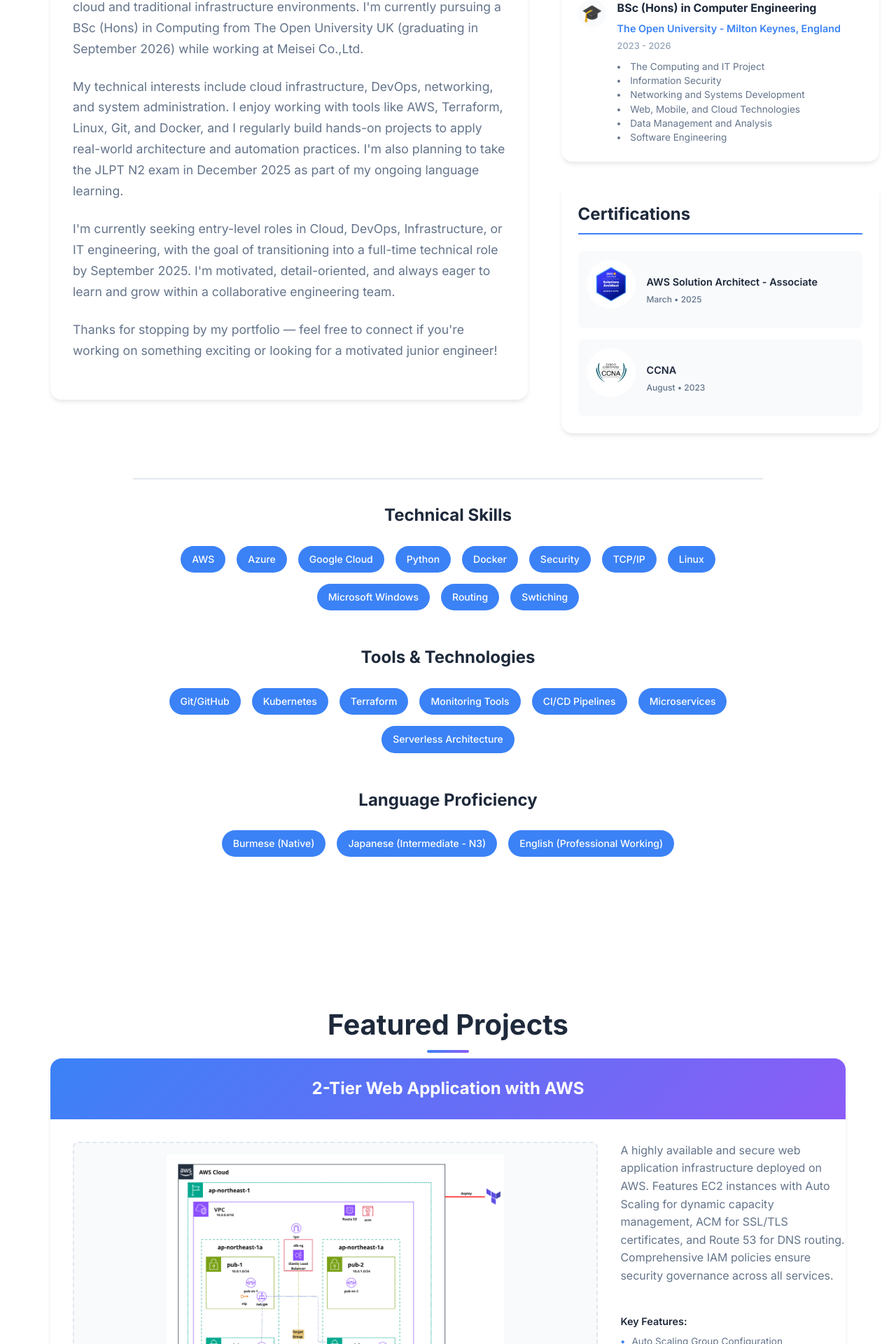
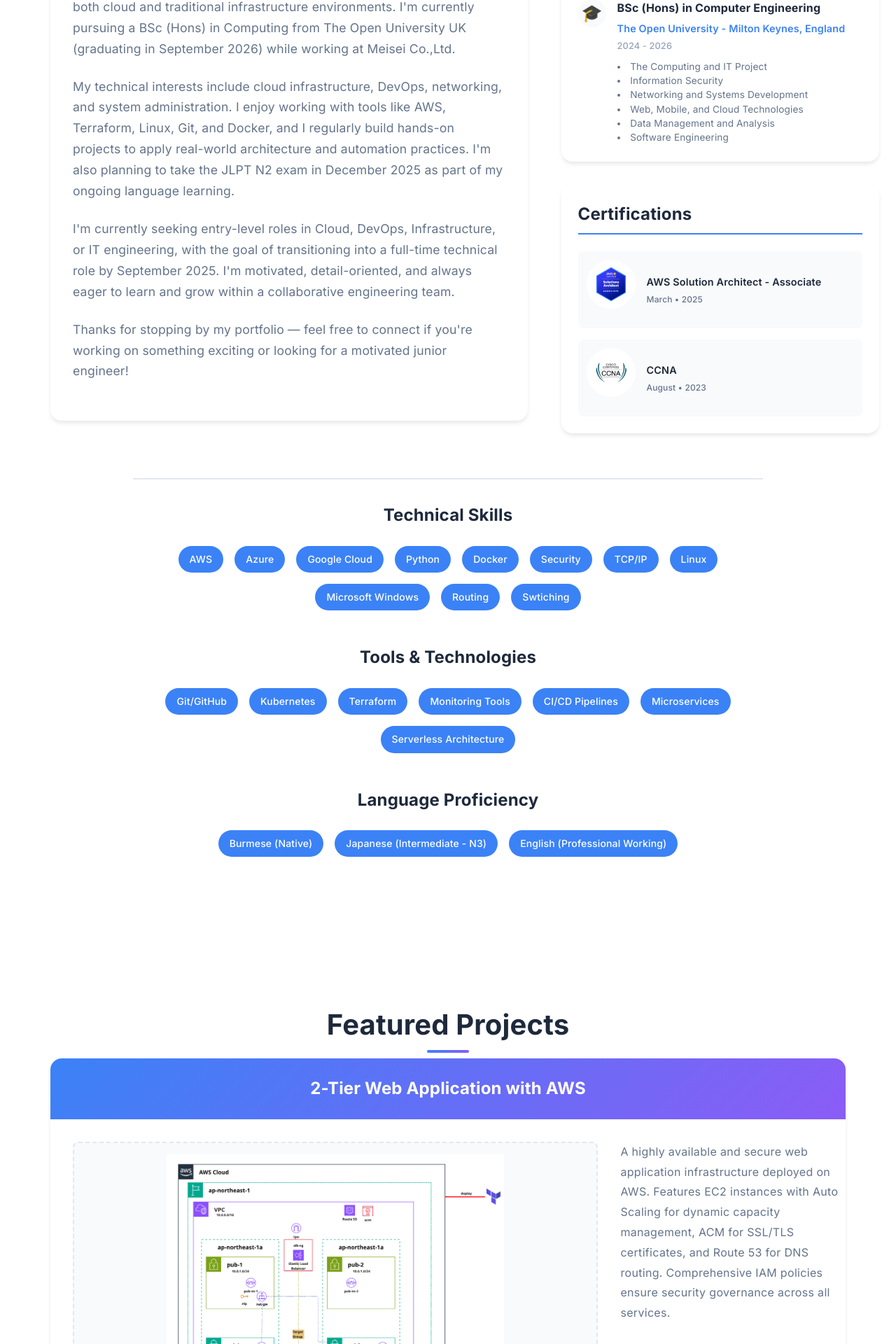
Before and after one commit to tts1196/thantintswe-portfolio, a React (Vite) app: page / in a window 1280 px wide. Shown: the part 1128-3048 px from the top of the page at 70% size. Built offline with nearby package versions, Linux system fonts and the light colour scheme.

Commit message:
Fix education year from 2023-2026 to 2024-2026 and improve Japanese text formatting

```diff
--- a/src/App.css
+++ b/src/App.css
@@ -30,6 +30,28 @@
   color: var(--text-primary);
   background-color: var(--bg-primary);
   scroll-behavior: smooth;
+}
+
+/* Enhanced text rendering for multilingual content */
+* {
+  text-rendering: optimizeLegibility;
+  -webkit-font-smoothing: antialiased;
+  -moz-osx-font-smoothing: grayscale;
+}
+
+/* Japanese text improvements */
+p, li, span, div {
+  word-break: break-word;
+  overflow-wrap: break-word;
+  letter-spacing: 0.01em;
+}
+
+/* Improved line height for Japanese content */
+.App[data-lang="ja"] p,
+.App[data-lang="ja"] li,
+.App[data-lang="ja"] span {
+  line-height: 1.8;
+  letter-spacing: 0.05em;
 }
 
 .App {
@@ -256,6 +278,7 @@
   color: var(--text-secondary);
   margin-bottom: 0.5rem;
   font-weight: 600;
+  line-height: 1.4;
 }
 
 .hero-subtitle-ja {
@@ -270,7 +293,8 @@
   font-size: 1.1rem;
   color: var(--text-secondary);
   margin-bottom: 0.5rem;
-  line-height: 1.7;
+  line-height: 1.8;
+  word-break: break-word;
 }
 
 .hero-description-ja {
@@ -608,18 +632,22 @@
   color: var(--text-secondary);
   margin-bottom: 2rem;
   line-height: 2;
+  word-break: break-word;
+  letter-spacing: 0.01em;
 }
 
 .about-description-ja {
   font-size: 1.1rem;
   color: var(--text-light);
   margin-bottom: 2rem;
-  line-height: 1.8;
+  line-height: 2;
   font-style: italic;
   padding: 1rem;
   background-color: var(--bg-secondary);
   border-left: 4px solid var(--primary-color);
   border-radius: 4px;
+  word-break: break-word;
+  letter-spacing: 0.02em;
 }
 
 .about-stats {
@@ -879,8 +907,10 @@
 .project-description {
   color: var(--text-secondary);
   margin: 0;
-  line-height: 1.6;
+  line-height: 1.8;
   font-size: 1rem;
+  word-break: break-word;
+  letter-spacing: 0.02em;
 }
 
 .project-description-ja {
@@ -913,10 +943,12 @@
 .feature-item {
   color: var(--text-secondary);
   font-size: 0.85rem;
-  line-height: 1.4;
-  margin-bottom: 0.25rem;
+  line-height: 1.6;
+  margin-bottom: 0.3rem;
   padding-left: 1rem;
   position: relative;
+  word-break: break-word;
+  letter-spacing: 0.01em;
 }
 
 .feature-item::before {
@@ -1018,15 +1050,19 @@
 .contact-description {
   color: var(--text-secondary);
   margin-bottom: 1rem;
-  line-height: 1.6;
+  line-height: 1.7;
+  word-break: break-word;
+  letter-spacing: 0.01em;
 }
 
 .contact-description-ja {
   color: var(--text-light);
   margin-bottom: 2rem;
-  line-height: 1.6;
+  line-height: 1.8;
   font-style: italic;
   font-size: 0.95rem;
+  word-break: break-word;
+  letter-spacing: 0.02em;
 }
 
 .contact-details {
@@ -1130,8 +1166,10 @@
 .resume-description {
   color: var(--text-secondary);
   margin-bottom: 2rem;
-  line-height: 1.6;
+  line-height: 1.7;
   font-size: 0.95rem;
+  word-break: break-word;
+  letter-spacing: 0.01em;
 }
 
 .resume-download-btn {
--- a/src/App.jsx
+++ b/src/App.jsx
@@ -194,7 +194,7 @@
       title: "2-Tier Web Application with AWS",
       description: {
         en: "A highly available and secure web application infrastructure deployed on AWS. Features EC2 instances with Auto Scaling for dynamic capacity management, ACM for SSL/TLS certificates, and Route 53 for DNS routing. Comprehensive IAM policies ensure security governance across all services.",
-        ja: "AWSに展開された高可用性でセキュアなWebアプリケーションインフラストラクチャです。動的な容量管理のためのAuto Scaling付きEC2インスタンス、SSL/TLS証明書のためのACM、DNSルーティングのためのRoute 53を特徴としています。包括的なIAMポリシーが全サービスのセキュリティガバナンスを確保します。"
+        ja: "AWSに展開された高可用性でセキュアなWebアプリケーションインフラストラクチャ。EC2インスタンスのAuto Scaling機能による動的な容量管理、ACMによるSSL/TLS証明書管理、Route 53によるDNSルーティングを実装。包括的なIAMポリシーにより全サービスのセキュリティガバナンスを確保。"
       },
       technologies: ["AWS", "EC2", "ACM", "Route53", "Auto-Scaling", "IAM"],
       keyFeatures: {
@@ -245,7 +245,7 @@
   ]
 
   return (
-    <div className="App">
+    <div className="App" data-lang={language}>
       {/* Navigation */}
       <nav className="navbar">
         <div className="container">
@@ -351,7 +351,7 @@
                   <div className="education-details">
                     <h4 className="education-degree">BSc (Hons) in Computer Engineering</h4>
                     <p className="education-school">The Open University - Milton Keynes, England</p>
-                    <p className="education-year">2023 - 2026</p>
+                    <p className="education-year">2024 - 2026</p>
                     <p className="education-description">
                       {language === 'en' ? (
                         <>
```
